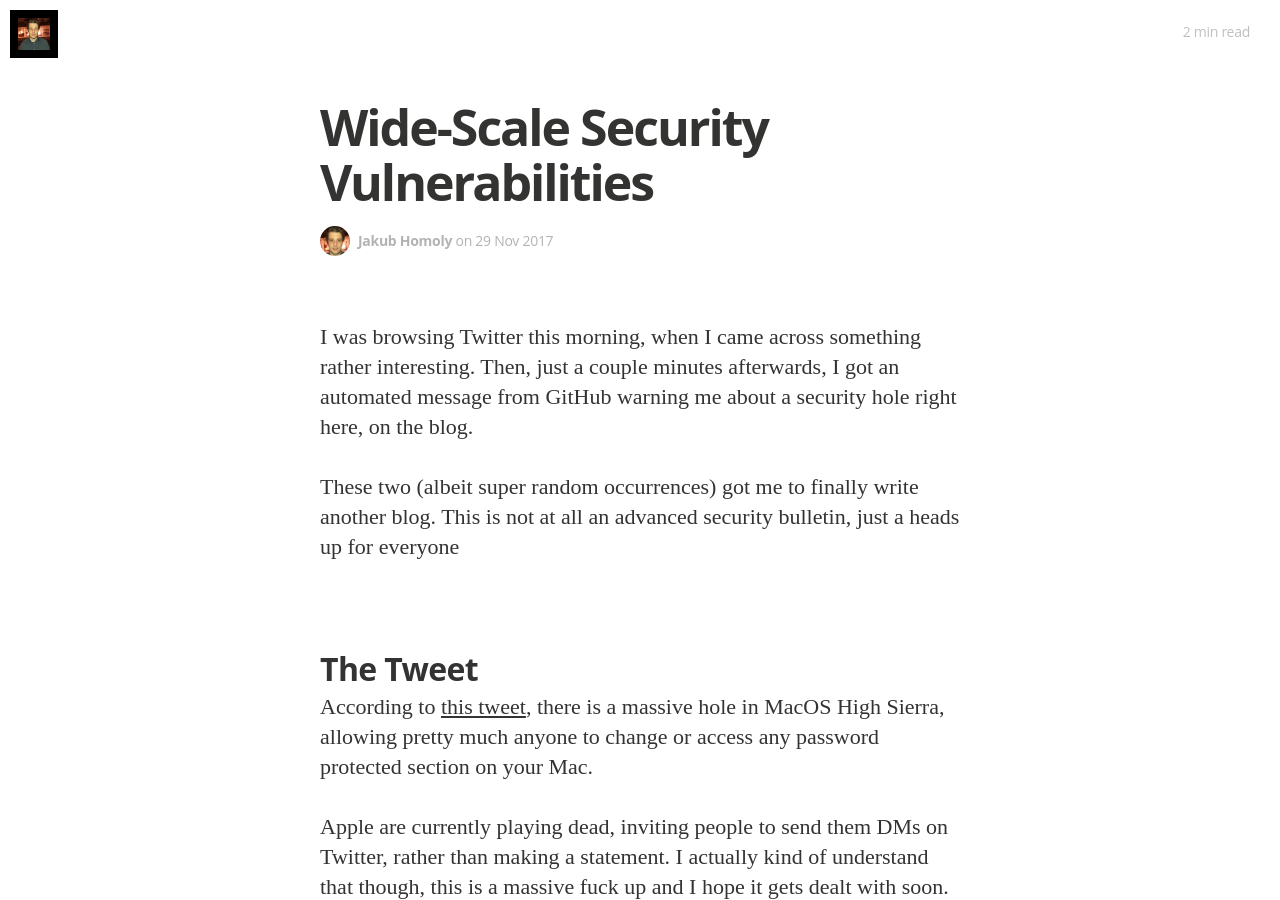
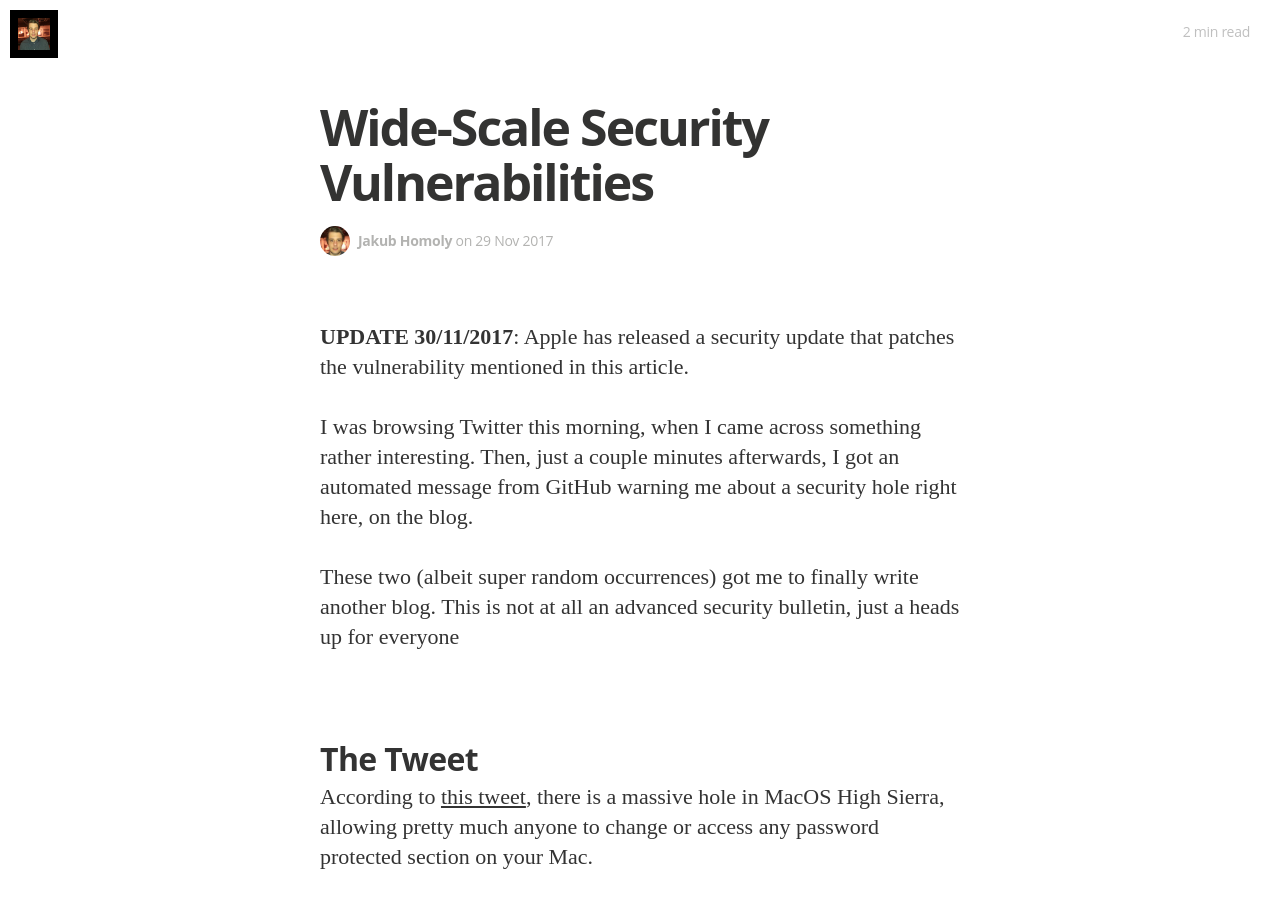
Before and after one commit to insanesvk/insanesvk.github.io, a Jekyll site: the page built from _posts/2017-11-29-wide-scale-security-vulnerabilities.md, in a window 1280 px wide and 900 px high. Built offline with Jekyll 4.4.1, drawn with Linux system fonts in a browser that asks for light colours; nearby versions of some CDN libraries; some web fonts are replaced; comment, search, counter and statistics services are not loaded.

Commit message:
added update note to the article

```diff
--- a/_posts/2017-11-29-wide-scale-security-vulnerabilities.md
+++ b/_posts/2017-11-29-wide-scale-security-vulnerabilities.md
@@ -5,6 +5,8 @@ date:   2017-11-29 09:12:25
 categories: security
 tags: security macos jekyll
 ---
+**UPDATE 30/11/2017**: Apple has released a security update that patches the vulnerability mentioned in this article.
+
 I was browsing Twitter this morning, when I came across something rather interesting. Then, just a couple minutes afterwards, I got an automated message from GitHub warning me about a security hole right here, on the blog.
 
 These two (albeit super random occurrences) got me to finally write another blog. This is not at all an advanced security bulletin, just a heads up for everyone
```
